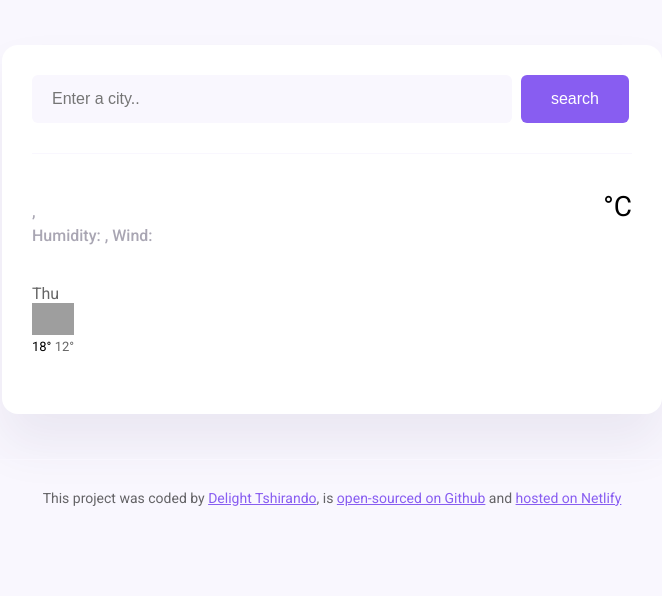
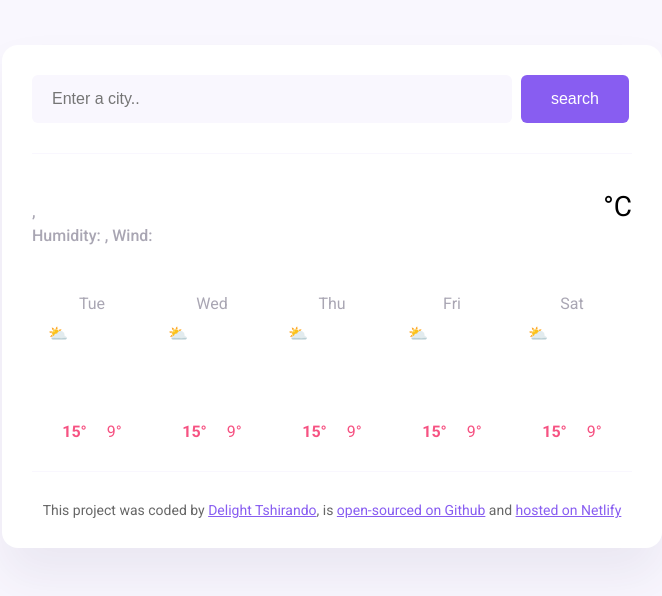
Before and after one commit to delightteekay/delight-weather-app, a plain HTML site: page index.html in a window 1280 px wide. Shown: the whole page, without its empty margins (308-970 px from the left). Drawn offline with nearby package versions, Linux system fonts and the light colour scheme; no server answers; grey boxes are pictures that could not be loaded.

Commit message:
updated CSS and injected the forecast  HTML from javascript

```diff
--- a/index.html
+++ b/index.html
@@ -37,21 +37,9 @@ Humidity: <strong id="humidity"></strong>, Wind: <strong id="wind-speed"></stron
 <div class="weather-app-unit">°C</div>
 </div>
 </div>
-<div class="weather-forecast">
-<div class="row">
-<div class="col-2">
-<div class="weather-forecast-date">
-Thu</div>
-<img src="https://openweathermap.org/img/wn/50d@2x.png" alt="" width="42" />
-<div class="weather-forecast-temperatures">
-<span class="weather-forecast-temperature-max">18°</span>
-<span class="weather-forecast-temperature-min">12°</span>
-</div>
-</div>
-</div>
-</div>
-</div>
+<div class="weather-forecast" id="forecast"></div>
 </main>
+
 <footer>
 This project was coded by
 <a href="https://github.com/">Delight Tshirando</a>, is
--- a/src/index.js
+++ b/src/index.js
@@ -39,9 +39,6 @@ let days = [
 
   return `${day} ${hours}:${minutes}`;
 
-
-
-
 }
 
 function searchCity(city) {
@@ -58,9 +55,32 @@ searchCity (searchInput.value);
 
 }
 
+function displayForecast() {
+let forecastElement = document.querySelector("#forecast");
 
+let days = ['Tue', 'Wed', 'Thu', 'Fri', 'Sat'];
+let forecastHtml = "";
+
+days.forEach(function(day) {
+forecastHtml = forecastHtml +
+`
+<div class="weather-forecast-day">
+<div class="weather-forecast-date">${day}</div>
+<div class="weather-forecast-icon">⛅</div>
+<div class="weather-forecast-temperatures">
+<div class="weather-forecast-temperature">
+<strong>15°</strong>
+</div>
+<div class="weather-forecast-temperature">9°</div>
+</div>
+</div>
+`;
+});
+forecastElement.innerHTML = forecastHtml;
+}
 
 let searchFormElement = document.querySelector("#search-form");
 searchFormElement.addEventListener("submit" , handleSearchSubmit);
 
 searchCity("Thohoyandou");
+displayForecast();
--- a/src/style.css
+++ b/src/style.css
@@ -85,25 +85,41 @@ header {
 }
 
 .weather-forecast {
-    margin-top: 20px;
-    color: #000;
+    display: flex;
+    justify-content: space-around;
+    margin-top: 30px;
 
 }
 
 .weather-forecast-date {
+    text-align: center;
+    color: rgba(39, 33, 66, 0.4);
     font-size: 16px;
-    opacity: 0.6;
+    line-height: 20px;
+    margin-bottom: 10px;
 
 }
 
-.weather-forecast-temperatures {
-    font-size: 13px;
+.weather-forecast-icon {
+    width: 88px;
+    height: 88px;
+    margin: 0 auto;
+    display: block;
 }
 
-.weather-forecast-temperature-min {
-    opacity: 0.6;
+.weather-forecast-temperatures {
+    text-align: center;
+    color: #f65282;
+    margin-top: 10px;
+    display: flex;
+    justify-content: center;
+
+
 }
 
+.weather-forecast-temperature {
+    padding: 0 10px;
+}
 
 main {
     padding: 30px 0;
```
